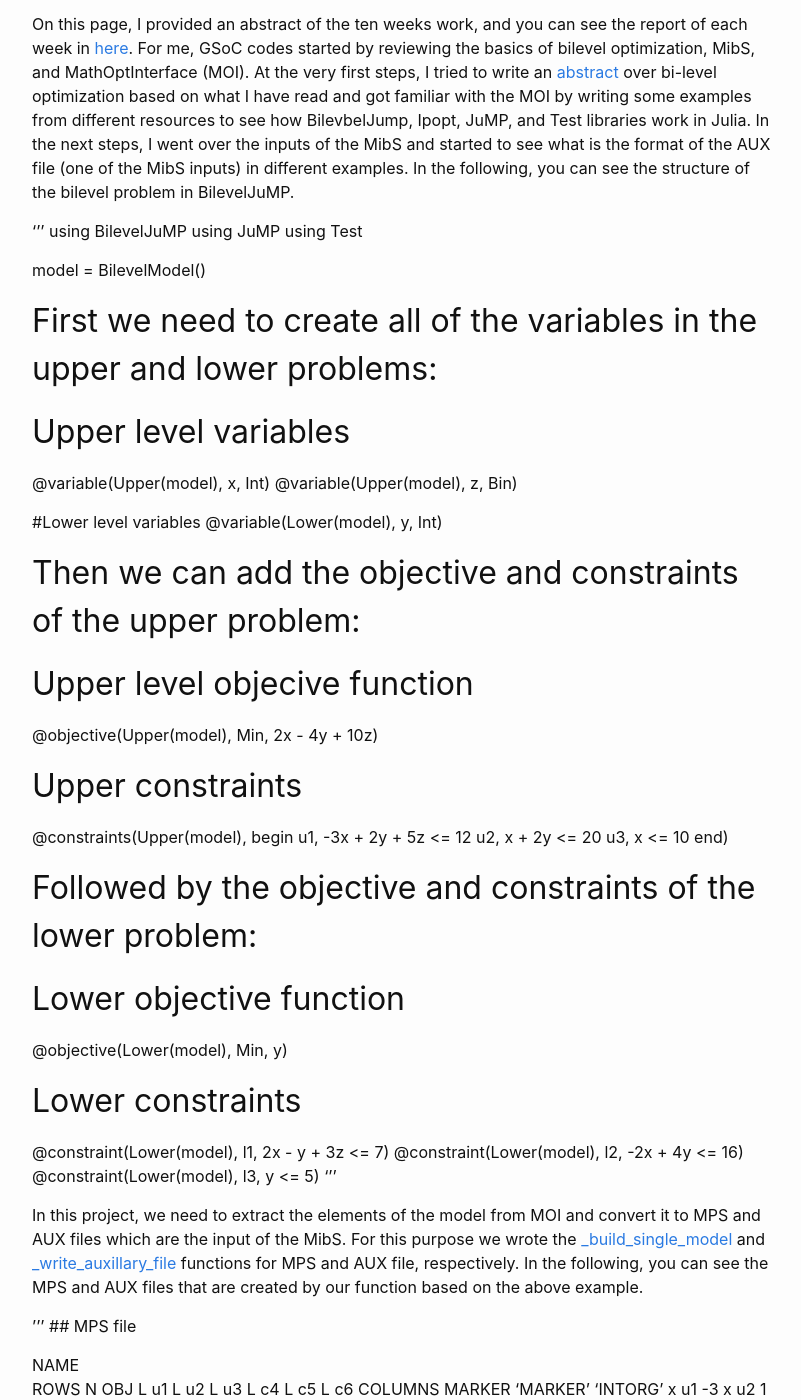
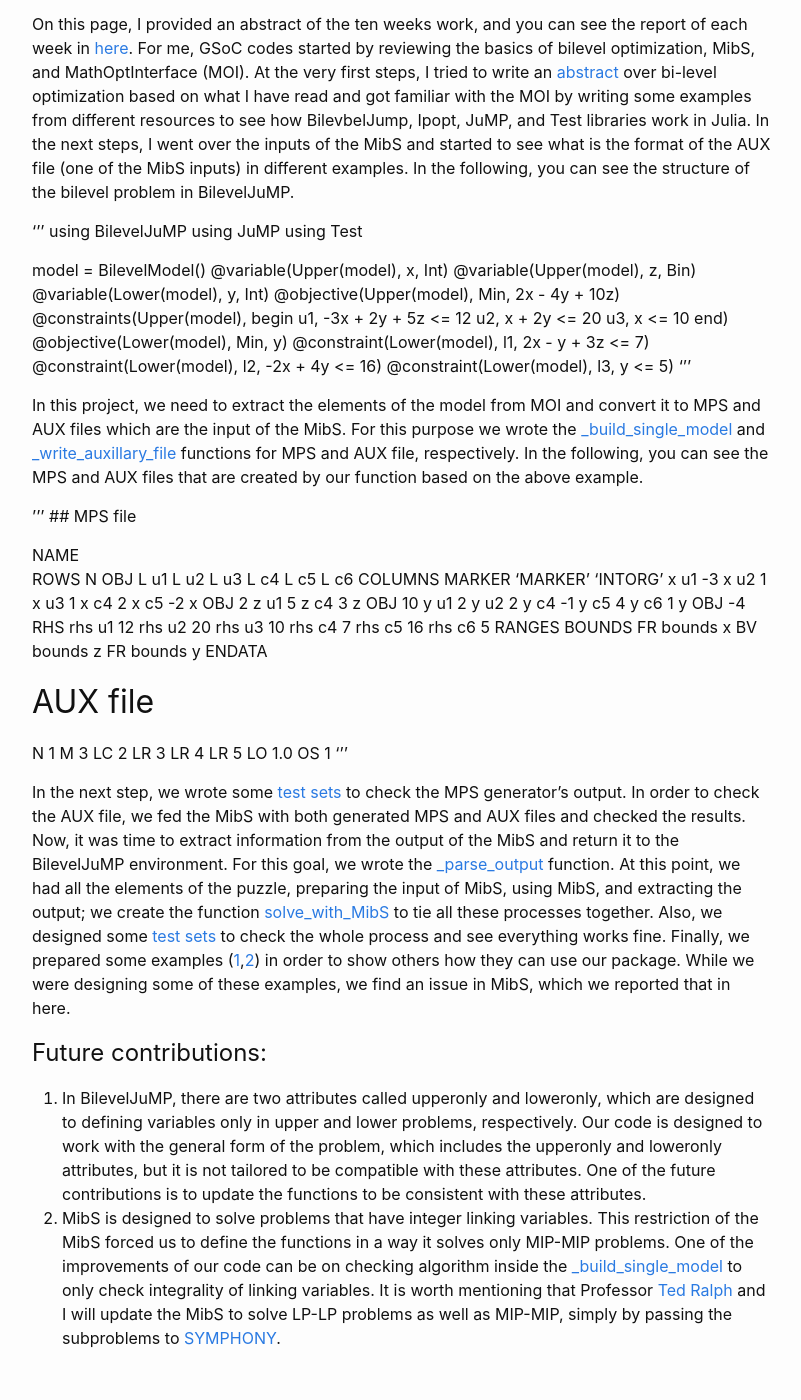
Before and after one commit to HesamShaelaie/HesamShaelaie.github.io, a Jekyll site: the page built from GSoC/_posts/2021-07-19-week11.markdown, in a window 1280 px wide and 1400 px high, scrolled down 256 px. Shown: the whole window, without its empty margins (238-1039 px from the left). Built offline with Jekyll 4.4.1, drawn with Linux system fonts in a browser that asks for light colours; some of the changed text lies outside the part shown.

Commit message:
update on the achivements

```diff
--- a/GSoC/_posts/2021-07-19-week11.markdown
+++ b/GSoC/_posts/2021-07-19-week11.markdown
@@ -14,34 +14,16 @@ using JuMP
 using Test
 
 model = BilevelModel()
-
-## First we need to create all of the variables in the upper and lower problems:
-
-## Upper level variables
 @variable(Upper(model), x, Int)
 @variable(Upper(model), z, Bin)
-
-#Lower level variables
 @variable(Lower(model), y, Int)
-
-## Then we can add the objective and constraints of the upper problem:
-
-## Upper level objecive function
 @objective(Upper(model), Min, 2x - 4y + 10z)
-
-## Upper constraints
 @constraints(Upper(model), begin
     u1, -3x + 2y + 5z <= 12
     u2, x + 2y <= 20
     u3, x <= 10
 end)
-
-## Followed by the objective and constraints of the lower problem:
-
-## Lower objective function
 @objective(Lower(model), Min, y)
-
-## Lower constraints
 @constraint(Lower(model), l1,  2x -  y + 3z <= 7)
 @constraint(Lower(model), l2, -2x +  4y <= 16)
 @constraint(Lower(model), l3, y <= 5)
@@ -110,6 +92,6 @@ OS 1
 
 
 
- # Future contributions:
+# Future contributions:
  1. In BilevelJuMP, there are two attributes called upperonly and loweronly, which are designed to defining variables only in upper and lower problems, respectively. Our code is designed to work with the general form of the problem, which includes the upperonly and loweronly attributes, but it is not tailored to be compatible with these attributes. One of the future contributions is to update the functions to be consistent with these attributes.
  2. MibS is designed to solve problems that have integer linking variables. This restriction of the MibS forced us to define the functions in a way it solves only MIP-MIP problems. One of the improvements of our code can be on checking algorithm inside the [_build_single_model](https://github.com/joaquimg/BilevelJuMP.jl/blob/e84d6110a684da5d513157dc988a94b85d090d27/src/jump_input.jl#L47-L55) to only check integrality of linking variables. It is worth mentioning that Professor [Ted Ralph](https://coral.ise.lehigh.edu/~ted/) and I will update the MibS to solve LP-LP problems as well as MIP-MIP, simply by passing the subproblems to [SYMPHONY](https://projects.coin-or.org/SYMPHONY).
```
